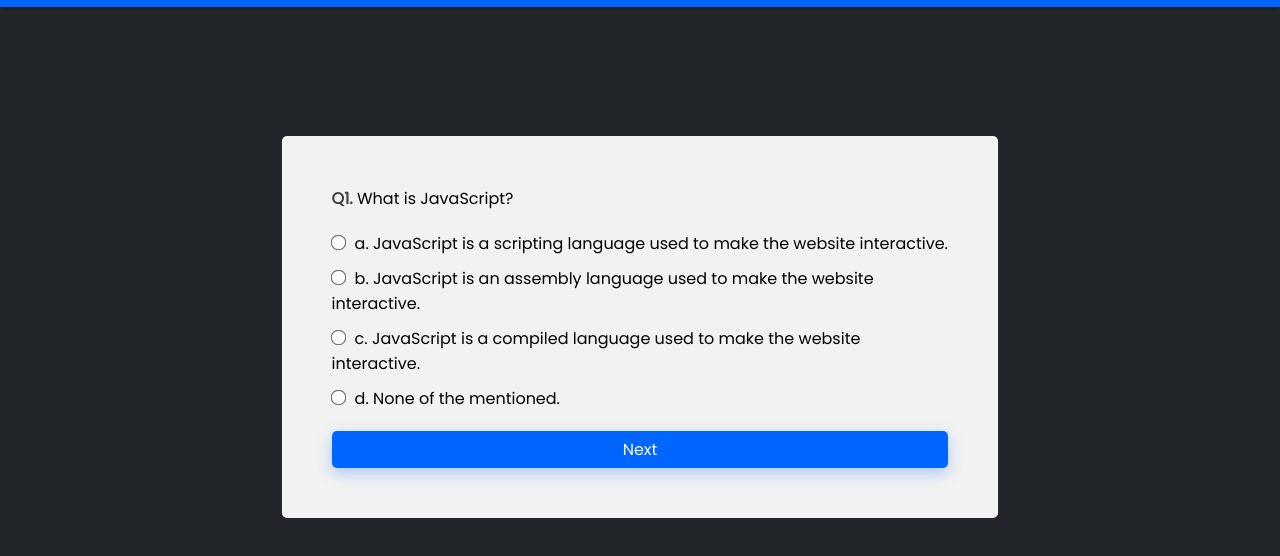
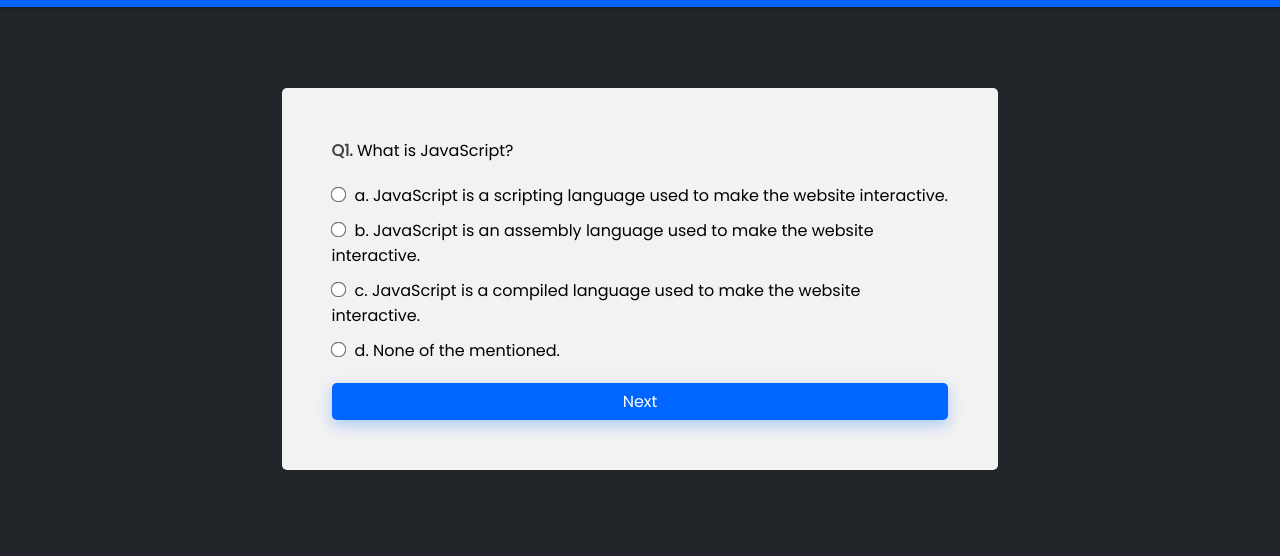
Before and after one commit to jhonpol05/learn2codehub, a plain HTML site: page assets/quiz/quiz.html in a window 1280 px wide. Shown: the part 40-596 px from the top of the page. Drawn offline with Linux system fonts and the light colour scheme.

Commit message:
Update quiz css

```diff
--- a/assets/quiz/quiz.css
+++ b/assets/quiz/quiz.css
@@ -58,7 +58,7 @@
     display: flex;
     align-items: center;
     justify-content: center;
-    margin-top: 22vh;
+    margin-top: 16vh;
   }
 
   .container {
```
